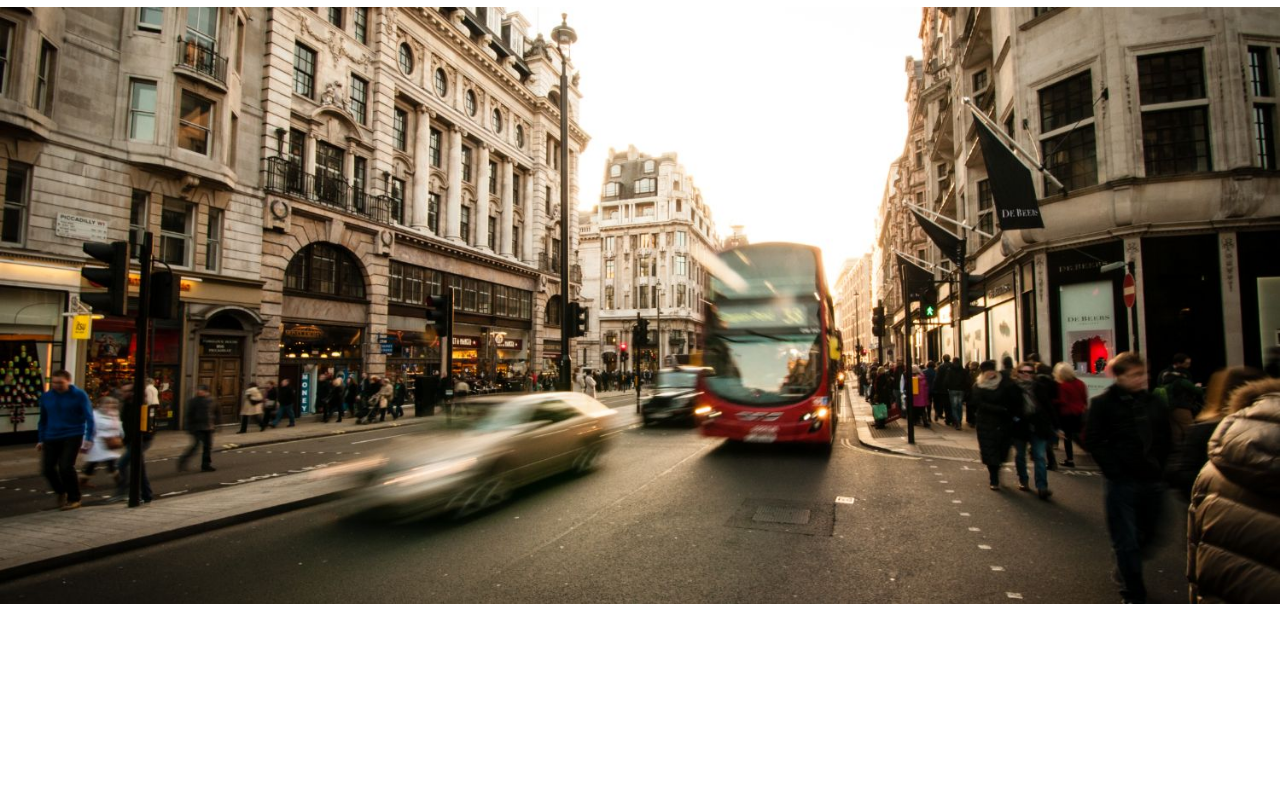
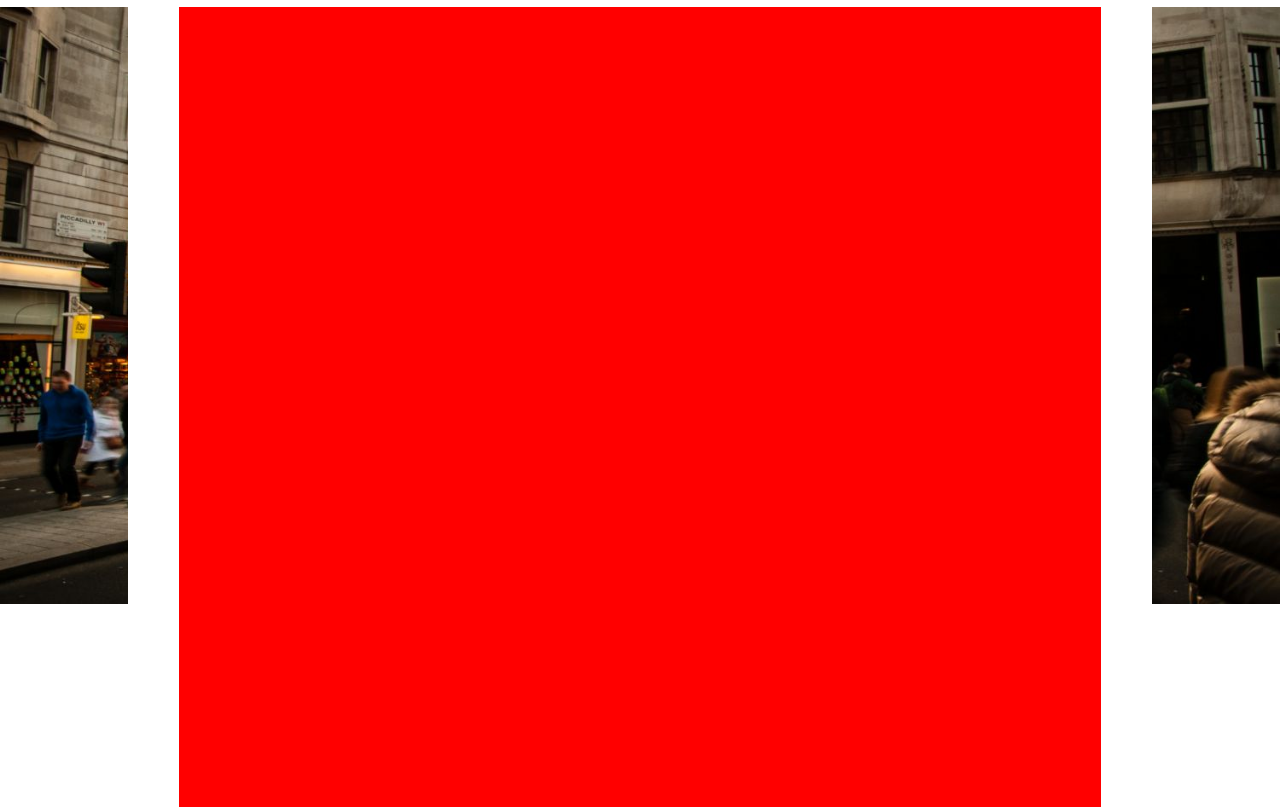
Before and after one commit to PablitoLuquito/dev-media_front-end, a plain HTML site: page index.html in a window 1280 px wide. Shown: the part 50-857 px from the top of the page. Before the commit the page ends 800 px from the top, so only its background shows below. Drawn offline with Linux system fonts and the light colour scheme.

Commit message:
commit update 1

```diff
--- a/css/style.css
+++ b/css/style.css
@@ -21,7 +21,8 @@ html {
 }
 
 body {
-  width: 100vw !important;
+  width: 100%;
+  height: 100vh;
   font-family: "Raleway", sans-serif;
 }
 
@@ -57,7 +58,29 @@ header {
   width: 37px;
 }
 
+main {
+  width: 100%;
+  height: 100%;
+  display: flex;
+  justify-content: center;
+}
+
 .london-back {
-  width: 100vmax;
+  width: 100%;
   height: auto;
+  position: absolute;
+  z-index: -1;
 }
+
+.container {
+  background-color: #fff;
+  width: 80%;
+  height: 100%;
+  display: flex;
+  justify-content: center;
+}
+
+.sec-form {
+  background-color: #f00;
+  width: 90%;
+}
--- a/index.html
+++ b/index.html
@@ -16,16 +16,16 @@
         <img src="img/icon-search.png" alt="Search Icon" class="search-img" />
       </button>
     </header>
-    <img
-      src="img/london.jpg"
-      alt="London Background Image"
-      class="london-back"
-    />
-    <!--<div class="main-container">
+    <main>
+      <img
+        class="london-back"
+        src="img/london.jpg"
+        alt="London Background Image"
+      />
       <div class="container">
-        <div class="tabs"></div>
-        <div class="form-container"></div>
+        <section class="sec-form"></section>
       </div>
-    </div>-->
+    </main>
+    <script src="src/main.js"></script>
   </body>
 </html>
--- /dev/null
+++ b/src/main.js
@@ -0,0 +1,4 @@
+window.addEventListener("load", () => {
+  document.getElementsByClassName("sec-form").height =
+    document.getElementsByClassName("london-back").clientHeight;
+});
```
